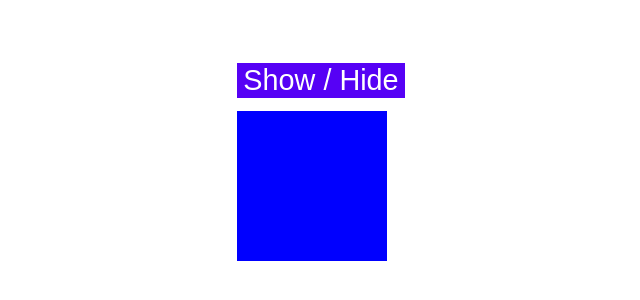
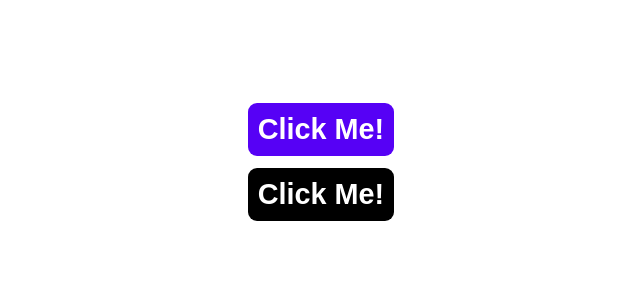
Before and after one commit to Abdulkader-Safi/react-framer-motion, a React (Vite) app: page / in a window 1280 px wide. Shown: the part 238-538 px from the top of the page, without its empty margins (319-959 px from the left). Built offline with nearby package versions, Linux system fonts and the light colour scheme.

Commit message:
Add basic Animation and interactions with buttons in Gestrues

```diff
--- a/src/App.tsx
+++ b/src/App.tsx
@@ -1,6 +1,7 @@
 import "./App.css";
-import { BFM } from "./animations/BasicFramerMotion";
-import { OnScroll } from "./animations/OnScroll";
+import { Gestures } from "./animations/Gestures";
+// import { OnScroll } from "./animations/OnScroll";
+// import { BFM } from "./animations/BasicFramerMotion";
 
 function App() {
   return (
@@ -12,7 +13,8 @@ function App() {
       }}
     >
       {/* <OnScroll /> */}
-      <BFM />
+      {/* <BFM /> */}
+      <Gestures />
     </div>
   );
 }
--- a/src/animations/BasicFramerMotion.tsx
+++ b/src/animations/BasicFramerMotion.tsx
@@ -20,6 +20,8 @@ export const BFM = () => {
           fontSize: "1.8rem",
           border: "none",
           cursor: "pointer",
+          borderRadius: 9,
+          padding: 10,
         }}
         onClick={() => setIsVisible((prev) => !prev)}
         layout
--- /dev/null
+++ b/src/animations/Gestures.tsx
@@ -0,0 +1,64 @@
+import { MotionConfig, motion } from "framer-motion";
+
+export const Gestures = () => {
+  return (
+    <div
+      style={{
+        display: "grid",
+        placeContent: "center",
+        height: "100vh",
+        gap: "0.8rem",
+      }}
+    >
+      <MotionConfig
+        transition={{
+          duration: 0.125,
+          ease: "easeIn",
+        }}
+      >
+        <motion.button
+          whileHover={{
+            scale: 1.05,
+          }}
+          whileTap={{
+            scale: 0.95,
+            rotate: "2.5deg",
+          }}
+          style={{
+            background: "rgb(86, 1, 245)",
+            color: "white",
+            fontSize: "1.8rem",
+            border: "none",
+            cursor: "pointer",
+            borderRadius: 9,
+            padding: 10,
+            fontWeight: "bold",
+          }}
+        >
+          Click Me!
+        </motion.button>
+        <motion.button
+          whileHover={{
+            scale: 1.15,
+          }}
+          whileTap={{
+            scale: 0.85,
+            rotate: "2.5deg",
+          }}
+          style={{
+            background: "black",
+            color: "white",
+            fontSize: "1.8rem",
+            border: "none",
+            cursor: "pointer",
+            borderRadius: 9,
+            padding: 10,
+            fontWeight: "bold",
+          }}
+        >
+          Click Me!
+        </motion.button>
+      </MotionConfig>
+    </div>
+  );
+};
```
